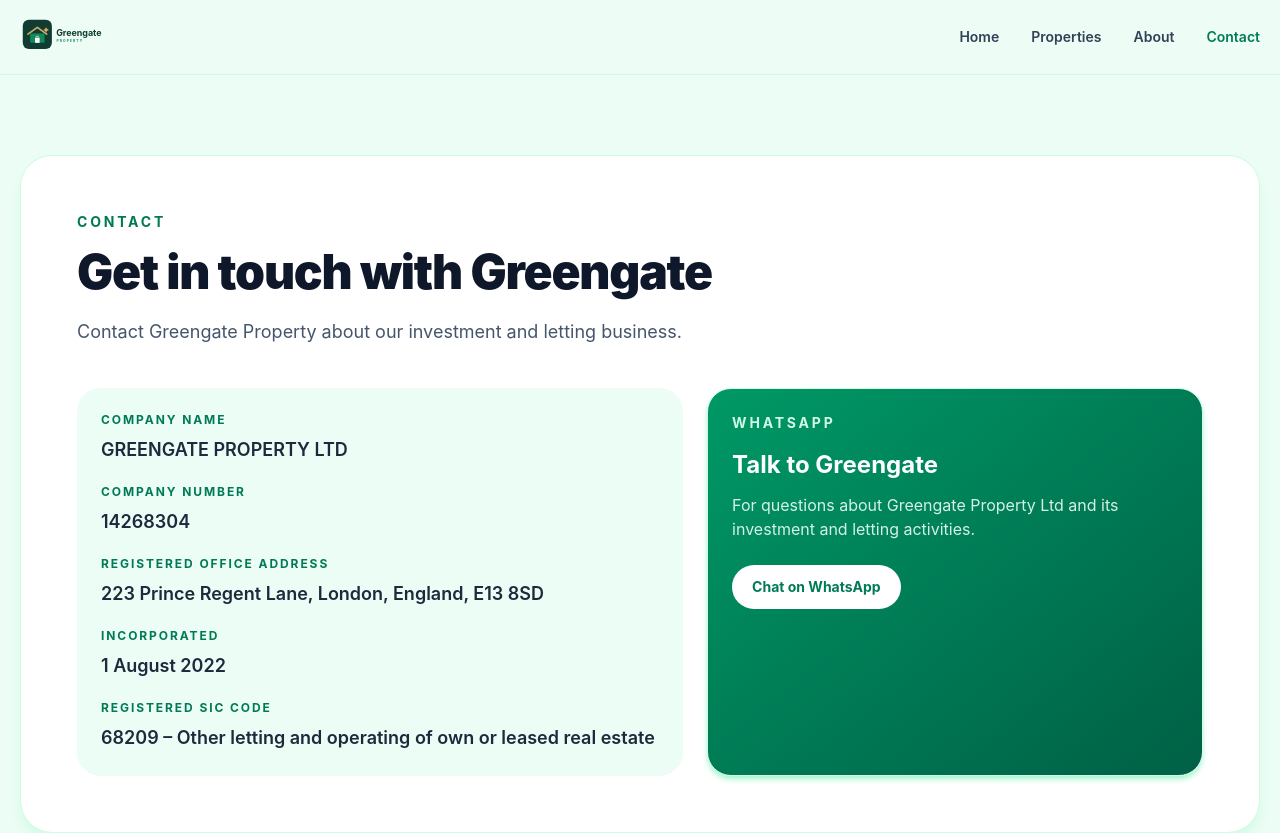
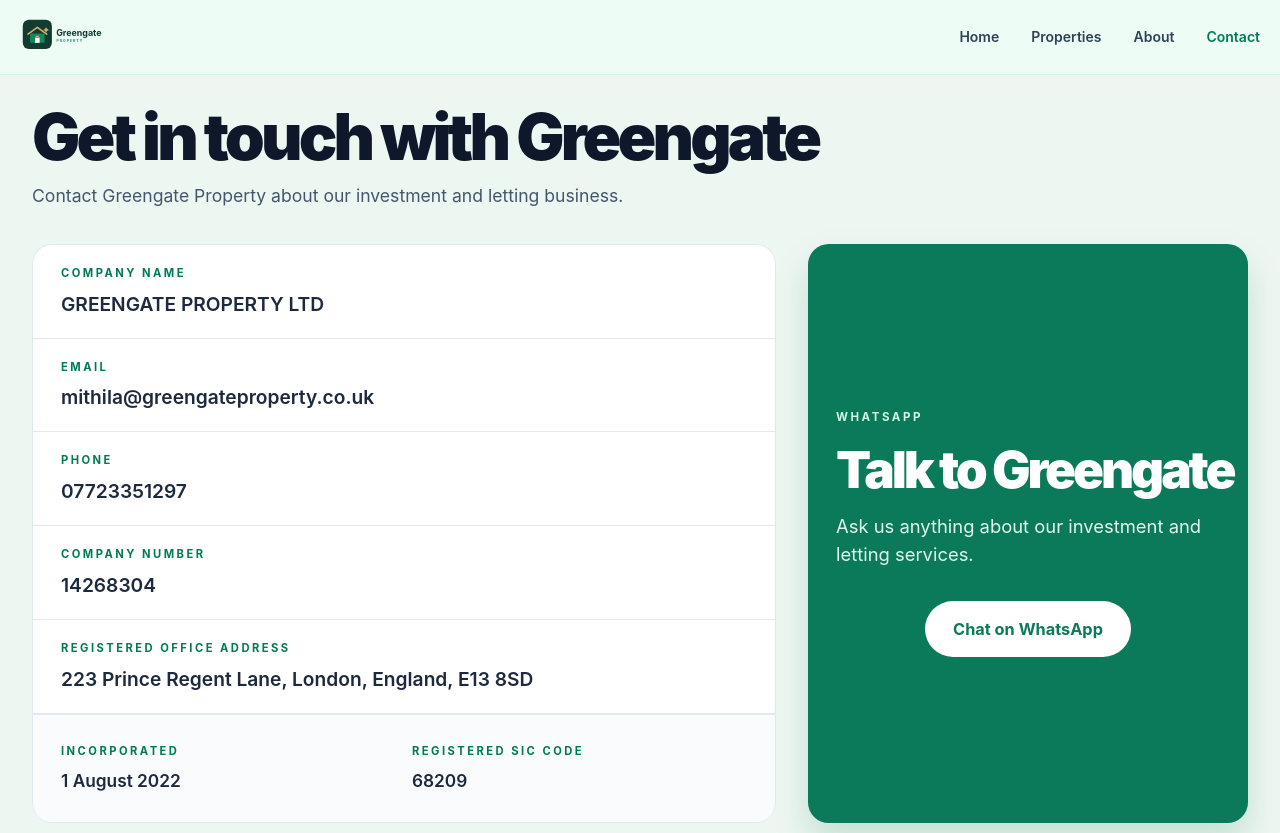
Before and after one commit to tahminatahmi/greengate-property, a React (Vite) app: page /contact in a window 1280 px wide. Shown: the top 833 px of the page. Built offline with nearby package versions, Linux system fonts and the light colour scheme.

Commit message:
Update contact details and WhatsApp links

```diff
--- a/src/components/Footer.jsx
+++ b/src/components/Footer.jsx
@@ -29,9 +29,17 @@
 
         <div>
           <p className="text-sm font-bold text-white">Talk to us</p>
-          <a href="https://wa.me/15551234567?text=Hello%20Greengate%20Property%2C%20I%20want%20to%20ask%20about%20your%20services." target="_blank" rel="noreferrer" className="mt-4 flex items-start gap-3 text-sm leading-6 text-emerald-100/80 transition hover:text-white">
+          <a href="https://wa.me/447723351297?text=Hello%20Greengate%20Property%2C%20I%20want%20to%20ask%20about%20your%20services." target="_blank" rel="noreferrer" className="mt-4 flex items-start gap-3 text-sm leading-6 text-emerald-100/80 transition hover:text-white">
             <MessageCircle size={18} className="mt-1 shrink-0 text-emerald-300" />
-            <span>Message us about Greengate Property Ltd and its activities.</span>
+            <span>WhatsApp: 07723351297</span>
+          </a>
+          <a href="mailto:mithila@greengateproperty.co.uk" className="mt-4 flex items-start gap-3 text-sm leading-6 text-emerald-100/80 transition hover:text-white">
+            <span className="mt-1 shrink-0 text-emerald-300">✉</span>
+            <span>mithila@greengateproperty.co.uk</span>
+          </a>
+          <a href="tel:+447723351297" className="mt-4 flex items-start gap-3 text-sm leading-6 text-emerald-100/80 transition hover:text-white">
+            <span className="mt-1 shrink-0 text-emerald-300">☎</span>
+            <span>07723351297</span>
           </a>
           <div className="mt-4 flex items-start gap-3 text-sm leading-6 text-emerald-100/80">
             <MapPin size={18} className="mt-1 shrink-0 text-emerald-300" />
--- a/src/pages/ContactPage.jsx
+++ b/src/pages/ContactPage.jsx
@@ -1,50 +1,69 @@
 export default function ContactPage(){
   const companyDetails = [
     { label: "Company name", value: "GREENGATE PROPERTY LTD" },
+    { label: "Email", value: "mithila@greengateproperty.co.uk", href: "mailto:mithila@greengateproperty.co.uk" },
+    { label: "Phone", value: "07723351297", href: "tel:+447723351297" },
     { label: "Company number", value: "14268304" },
     { label: "Registered office address", value: "223 Prince Regent Lane, London, England, E13 8SD" },
   ];
 
   return (
-    <main className="bg-emerald-50">
-      <section className="container py-16 lg:py-20">
-        <div className="rounded-[2rem] border border-emerald-100 bg-white p-8 shadow-lg shadow-emerald-100 sm:p-10 lg:p-14">
-          <p className="text-sm font-bold uppercase tracking-[0.2em] text-emerald-700">Contact</p>
-          <h1 className="mt-4 text-4xl font-black tracking-tight text-slate-900 sm:text-5xl">Get in touch with Greengate</h1>
-          <p className="mt-5 max-w-2xl text-lg leading-8 text-slate-600">Contact Greengate Property about our investment and letting business.</p>
+    <main className="bg-[#edf7f1] px-4 py-8 text-left sm:px-6 lg:px-8">
+      <section className="mx-auto max-w-[1280px]">
+        <div className="mb-7 lg:mb-8">
+          <h1 className="text-left text-[3rem] font-black leading-[0.95] tracking-[-0.06em] text-slate-900 sm:text-[4rem]">Get in touch with Greengate</h1>
+          <p className="mt-3 max-w-[46rem] text-left text-[1.1rem] leading-8 text-slate-600">Contact Greengate Property about our investment and letting business.</p>
+        </div>
 
-          <div className="mt-10 grid gap-6 lg:grid-cols-[1.1fr_0.9fr]">
-            <div className="space-y-5 rounded-[1.5rem] bg-emerald-50 p-6">
+        <div className="grid gap-8 text-left lg:grid-cols-[1.32fr_0.68fr] lg:items-stretch">
+          <div className="overflow-hidden rounded-[1.25rem] border border-slate-200 bg-white">
             {companyDetails.map((item) => (
-                <div key={item.label}>
-                  <p className="text-xs font-bold uppercase tracking-[0.16em] text-emerald-700">{item.label}</p>
-                  <p className="mt-2 text-lg font-semibold text-slate-800">{item.value}</p>
+              <div key={item.label} className="border-b border-slate-200 px-5 py-4 last:border-b-0 sm:px-7 sm:py-5">
+                <p className="text-[0.7rem] font-bold uppercase tracking-[0.22em] text-emerald-700">{item.label}</p>
+                {item.href ? (
+                  <a
+                    href={item.href}
+                    target={item.href.startsWith("https://") ? "_blank" : undefined}
+                    rel={item.href.startsWith("https://") ? "noreferrer" : undefined}
+                    className="mt-2 block text-[1.08rem] font-semibold leading-7 text-slate-800 transition hover:text-emerald-700 sm:text-[1.2rem]"
+                  >
+                    {item.value}
+                  </a>
+                ) : (
+                  <p className="mt-2 text-[1.08rem] font-semibold leading-7 text-slate-800 sm:text-[1.2rem]">{item.value}</p>
+                )}
               </div>
             ))}
+
+            <div className="grid gap-4 border-t border-slate-200 bg-slate-50/70 p-5 sm:grid-cols-2 sm:p-7">
               <div>
-                <p className="text-xs font-bold uppercase tracking-[0.16em] text-emerald-700">Incorporated</p>
-                <p className="mt-2 text-lg font-semibold text-slate-800">1 August 2022</p>
+                <p className="text-[0.7rem] font-bold uppercase tracking-[0.22em] text-emerald-700">Incorporated</p>
+                <p className="mt-2 text-[1.08rem] font-semibold text-slate-800">1 August 2022</p>
               </div>
               <div>
-                <p className="text-xs font-bold uppercase tracking-[0.16em] text-emerald-700">Registered SIC code</p>
-                <p className="mt-2 text-lg font-semibold text-slate-800">68209 – Other letting and operating of own or leased real estate</p>
+                <p className="text-[0.7rem] font-bold uppercase tracking-[0.22em] text-emerald-700">Registered SIC code</p>
+                <p className="mt-2 text-[1.08rem] font-semibold text-slate-800">68209</p>
+              </div>
             </div>
           </div>
 
-            <div className="rounded-[1.5rem] border border-emerald-100 bg-gradient-to-br from-emerald-600 to-emerald-800 p-6 text-white shadow-md shadow-emerald-200">
-              <p className="text-sm font-bold uppercase tracking-[0.2em] text-emerald-100">WhatsApp</p>
-              <h2 className="mt-4 text-2xl font-bold">Talk to Greengate</h2>
-              <p className="mt-3 text-emerald-50/90">For questions about Greengate Property Ltd and its investment and letting activities.</p>
+          <aside className="flex items-start justify-start rounded-[1.3rem] bg-[#0b7a5b] p-6 text-left text-white shadow-[0_18px_35px_rgba(11,122,91,0.18)] sm:p-7 lg:min-h-[31rem] lg:items-center lg:justify-center">
+            <div className="w-full max-w-[24rem] text-left">
+              <p className="text-[0.72rem] font-bold uppercase tracking-[0.22em] text-emerald-100">WhatsApp</p>
+              <h2 className="mt-5 whitespace-nowrap text-[1.65rem] font-black leading-[0.92] tracking-[-0.06em] text-white sm:text-[2.4rem] lg:text-[3.2rem]">Talk to Greengate</h2>
+              <p className="mt-5 text-[1.15rem] leading-[1.5] text-emerald-50/95">Ask us anything about our investment and letting services.</p>
+              <div className="mt-8 flex justify-start lg:justify-center">
                 <a
-                href="https://wa.me/15551234567?text=Hello%20Greengate%20Property%2C%20I%20want%20to%20ask%20about%20your%20services."
+                  href="https://wa.me/447723351297?text=Hello%20Greengate%20Property%2C%20I%20want%20to%20ask%20about%20your%20services."
                   target="_blank"
                   rel="noreferrer"
-                className="mt-6 inline-flex items-center rounded-full bg-white px-5 py-3 text-sm font-bold text-emerald-700 transition hover:bg-emerald-50"
+                  className="inline-flex items-center justify-center rounded-full bg-white px-7 py-4 text-[1.02rem] font-bold text-[#0b7a5b] transition hover:bg-emerald-50"
                 >
                   Chat on WhatsApp
                 </a>
               </div>
             </div>
+          </aside>
         </div>
       </section>
     </main>
--- a/src/pages/PropertyPage.jsx
+++ b/src/pages/PropertyPage.jsx
@@ -11,7 +11,7 @@
   if (!property) return <div className="container py-24 text-center"><h1 className="text-3xl font-bold">Property not found</h1></div>;
 
   const saved = favourites.includes(property.id);
-  const whatsappLink = `https://wa.me/15551234567?text=${encodeURIComponent(`Hello Greengate Property, I have a question about ${property.title} in ${property.location}.`)}`;
+  const whatsappLink = `https://wa.me/447723351297?text=${encodeURIComponent(`Hello Greengate Property, I have a question about ${property.title} in ${property.location}.`)}`;
   const gallery = property.gallery?.length ? property.gallery : [property.image];
   const previousImage = () => setActiveImage((current) => (current - 1 + gallery.length) % gallery.length);
   const nextImage = () => setActiveImage((current) => (current + 1) % gallery.length);
```
Also changed, not shown: src/pages/FormPage.jsx (+1 -1 lines). Lines whose indentation alone changed are shown as unchanged.
